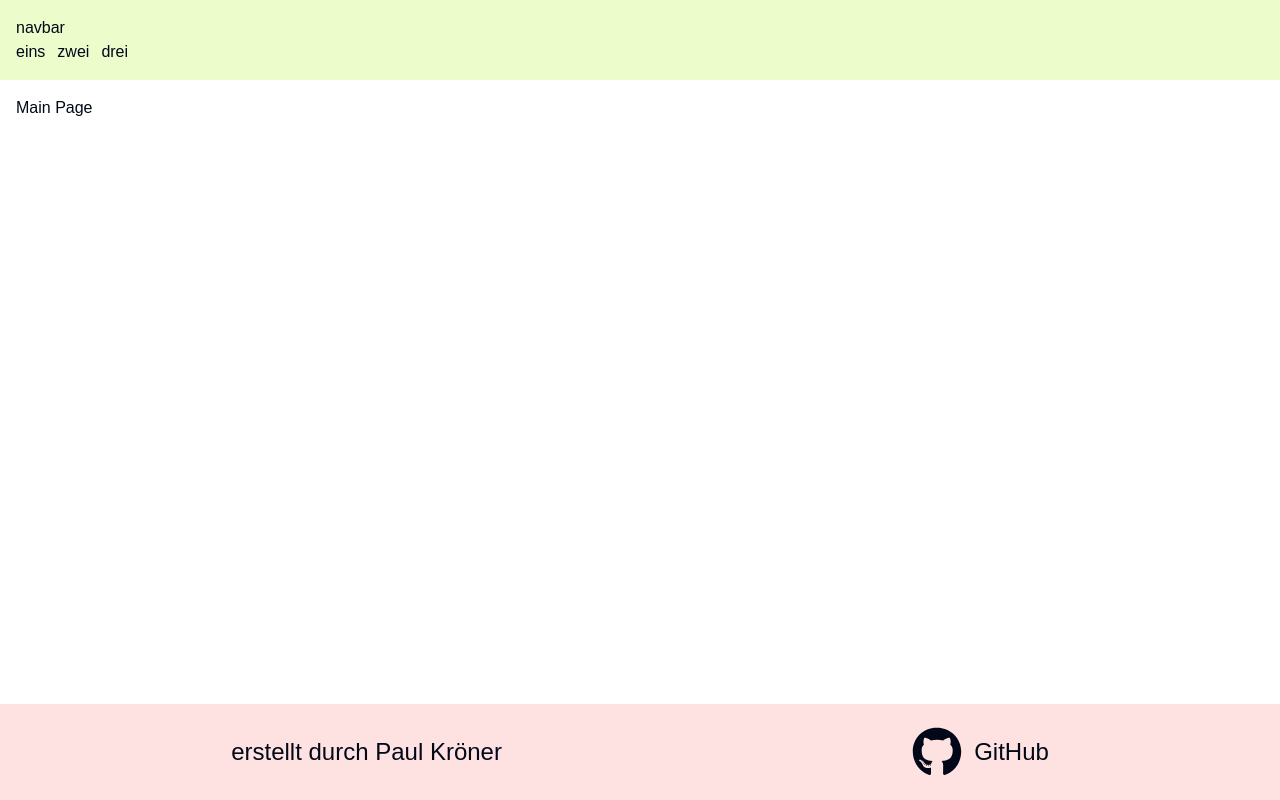
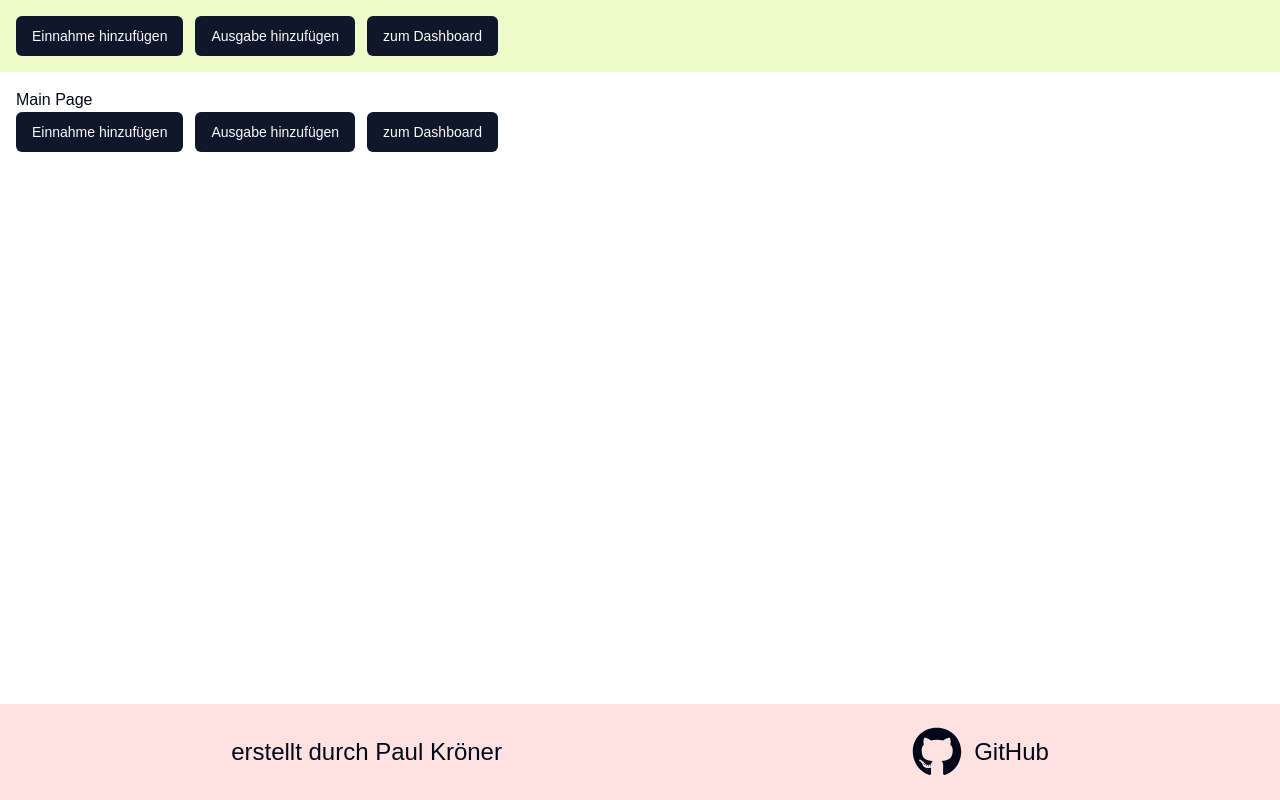
Before and after one commit to PaulKroner/finanz-tracker, a Next.js app: page / in a window 1280 px wide. Built offline with nearby package versions, Linux system fonts and the light colour scheme.

Commit message:
added first structure

```diff
--- /dev/null
+++ b/src/app/main/categories/page.tsx
@@ -0,0 +1,9 @@
+const CategoriesPage = () => {
+  return (
+    <div>
+      <h1>Kategorien einstellen</h1>
+    </div>
+  );
+}
+
+export default CategoriesPage;
--- /dev/null
+++ b/src/app/main/dashboard/page.tsx
@@ -0,0 +1,9 @@
+const DashboardPage = () => {
+  return (
+    <div>
+      <h1>Dashboard</h1>
+    </div>
+  );
+}
+
+export default DashboardPage;
--- /dev/null
+++ b/src/app/main/insert-expanse/page.tsx
@@ -0,0 +1,9 @@
+const InsertExpansePage = () => {
+  return (
+    <>
+      <div>Ausgaben Seite</div>
+    </>
+  )
+}
+
+export default InsertExpansePage
--- /dev/null
+++ b/src/app/main/insert-income/page.tsx
@@ -0,0 +1,10 @@
+const InsertIncomePage = () => {
+
+  return (
+    <>
+      <div>Einkommen Seite</div>
+    </>
+  )
+}
+
+export default InsertIncomePage;
--- a/src/app/main/page.tsx
+++ b/src/app/main/page.tsx
@@ -1,9 +1,52 @@
-const Main = () => {
+"use client";
+
+import { Button } from "@/components/ui/button";
+
+type MainProps = {
+  view: "home" | "income" | "expanse" | "dashboard";
+  setView: (view: "home" | "income" | "expanse" | "dashboard") => void;
+};
+
+const Main = ({ view, setView }: MainProps) => {
   return (
     <main className="flex-grow p-4">
-      <h1>Main Page</h1>
+      {view === "home" && (
+        <div>
+          <h1>Main Page</h1>
+          <div className="flex flex-wrap gap-3">
+            <Button onClick={() => setView("income")}>Einnahme hinzufügen</Button>
+            <Button onClick={() => setView("expanse")}>Ausgabe hinzufügen</Button>
+            <Button onClick={() => setView("dashboard")}>zum Dashboard</Button>
+          </div>
+        </div>
+      )}
+
+      {view === "income" && (
+        <div>
+          <h1>Einnahme hinzufügen</h1>
+          <p>Hier können Sie eine Einnahme hinzufügen.</p>
+          <Button onClick={() => setView("home")}>Zurück</Button>
+        </div>
+      )}
+
+      {view === "expanse" && (
+        <div>
+          <h1>Ausgabe hinzufügen</h1>
+          <p>Hier können Sie eine Ausgabe hinzufügen.</p>
+          <Button onClick={() => setView("home")}>Zurück</Button>
+        </div>
+      )}
+
+      {view === "dashboard" && (
+        <div>
+          <h1>Dashboard</h1>
+          <p>Hier ist Ihr Dashboard.</p>
+          <Button onClick={() => setView("home")}>Zurück</Button>
+        </div>
+      )}
     </main>
   );
-}
+};
+
 
 export default Main;
--- a/src/app/navbar/page.tsx
+++ b/src/app/navbar/page.tsx
@@ -1,14 +1,20 @@
-const Navbar = () => {
+import Link from 'next/link';
+import { Button } from '@/components/ui/button';
+
+type NavbarProps = {
+  setView: (view: "home" | "income" | "expanse" | "dashboard") => void;
+};
+
+const Navbar = ({ setView }: NavbarProps) => {
   return (
     <nav className="bg-lime-100 p-4">
-      navbar
-      <ul className="flex flex-row gap-3">
-        <div>eins</div>
-        <div>zwei</div>
-        <div>drei</div>
+      <ul className="flex flex-row flex-wrap gap-3">
+        <Button onClick={() => setView("income")}>Einnahme hinzufügen</Button>
+        <Button onClick={() => setView("expanse")}>Ausgabe hinzufügen</Button>
+        <Button onClick={() => setView("dashboard")}>zum Dashboard</Button>
       </ul>
     </nav>
   );
-}
+};
 
 export default Navbar;
--- a/src/app/page.tsx
+++ b/src/app/page.tsx
@@ -1,12 +1,16 @@
+"use client";
+
 import Footer from "./footer/page";
 import Main from "./main/page";
 import Navbar from "./navbar/page";
+import { useState } from "react";
 
 export default function Home() {
+  const [view, setView] = useState<"home" | "income" | "expanse" | "dashboard">("home");
   return (
     <div className="flex flex-col min-h-screen">
-      <Navbar />
-      <Main/>
+      <Navbar setView={setView} />
+      <Main view={view} setView={setView} />
       <Footer />
     </div>
   );
--- /dev/null
+++ b/src/components/ui/button.tsx
@@ -0,0 +1,56 @@
+import * as React from "react"
+import { Slot } from "@radix-ui/react-slot"
+import { cva, type VariantProps } from "class-variance-authority"
+
+import { cn } from "@/lib/utils"
+
+const buttonVariants = cva(
+  "inline-flex items-center justify-center gap-2 whitespace-nowrap rounded-md text-sm font-medium ring-offset-background transition-colors focus-visible:outline-none focus-visible:ring-2 focus-visible:ring-ring focus-visible:ring-offset-2 disabled:pointer-events-none disabled:opacity-50 [&_svg]:pointer-events-none [&_svg]:size-4 [&_svg]:shrink-0",
+  {
+    variants: {
+      variant: {
+        default: "bg-primary text-primary-foreground hover:bg-primary/90",
+        destructive:
+          "bg-destructive text-destructive-foreground hover:bg-destructive/90",
+        outline:
+          "border border-input bg-background hover:bg-accent hover:text-accent-foreground",
+        secondary:
+          "bg-secondary text-secondary-foreground hover:bg-secondary/80",
+        ghost: "hover:bg-accent hover:text-accent-foreground",
+        link: "text-primary underline-offset-4 hover:underline",
+      },
+      size: {
+        default: "h-10 px-4 py-2",
+        sm: "h-9 rounded-md px-3",
+        lg: "h-11 rounded-md px-8",
+        icon: "h-10 w-10",
+      },
+    },
+    defaultVariants: {
+      variant: "default",
+      size: "default",
+    },
+  }
+)
+
+export interface ButtonProps
+  extends React.ButtonHTMLAttributes<HTMLButtonElement>,
+    VariantProps<typeof buttonVariants> {
+  asChild?: boolean
+}
+
+const Button = React.forwardRef<HTMLButtonElement, ButtonProps>(
+  ({ className, variant, size, asChild = false, ...props }, ref) => {
+    const Comp = asChild ? Slot : "button"
+    return (
+      <Comp
+        className={cn(buttonVariants({ variant, size, className }))}
+        ref={ref}
+        {...props}
+      />
+    )
+  }
+)
+Button.displayName = "Button"
+
+export { Button, buttonVariants }
```
